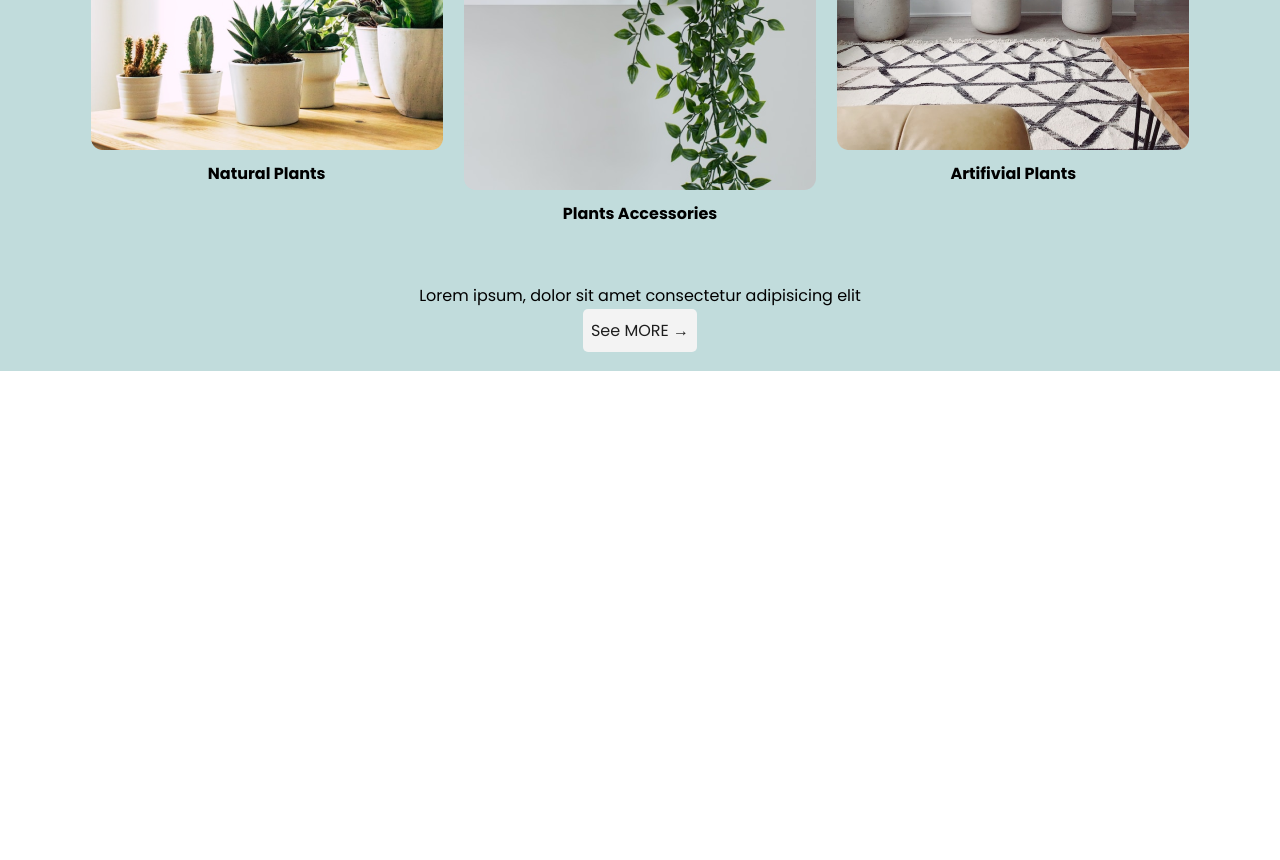
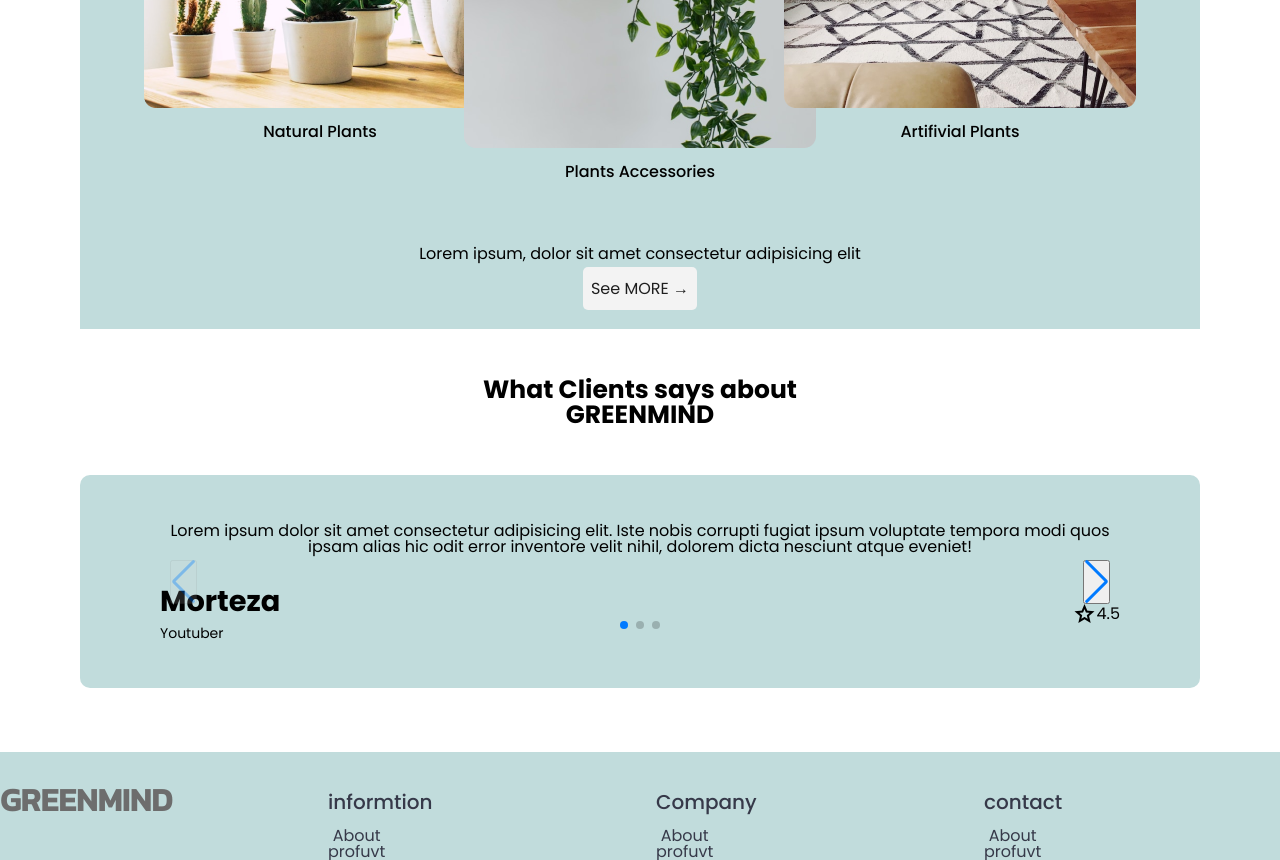
Before and after one commit to M-alaie/Plants-landPage, a website: page index.html in a window 1280 px wide. Shown: the part 1940-2800 px from the top of the page. Before the commit the page ends 2327 px from the top, so only its background shows below. Drawn offline with nearby package versions, Linux system fonts and the light colour scheme.

Commit message:
add swiper js to project

```diff
--- a/style/style.css
+++ b/assets/style/style.css
@@ -32,20 +32,33 @@
 a {
     text-decoration: none;
 }
-h2{
+
+h2 {
     font-size: 1.8rem;
     font-weight: 800;
 
 }
 
-h4{
+h3 {
+    font-size: 25px;
+    font-weight: 700;
+}
+
+h4 {
     font-size: 16px;
-    font-weight: 700;
+    font-weight: 500;
     margin: 1rem 0;
 }
-.text_muted{
+
+.text_muted {
     color: var(--color-dark);
 
+}
+
+.header {
+    margin: 3rem 0;
+
+    text-align: center;
 }
 
 body {
@@ -63,8 +76,9 @@ body {
 
 }
 
-.section {
+section {
     padding: 0 5rem;
+    margin-bottom: 2rem;
 }
 
 /* nav */
@@ -86,86 +100,100 @@ nav .nav_container {
     text-align: center;
     align-items: center;
 }
-.nav_left{
+
+.nav_left {
     display: flex;
     gap: 2rem;
     align-items: center;
     margin-left: 3rem;
 }
-.logo{
+
+.logo {
     font-weight: 700;
-    font-size: 1.25;
+    font-size: 2rem;
     font-family: var(--font-logo);
     color: var(--color-dark-2);
     line-height: 1;
     margin-right: 1.5rem;
 }
-.nav_link{
-    margin:0 6px;
+
+.nav_link {
+    margin: 0 6px;
     color: var(--color-dark-1);
     font-weight: 500;
     cursor: pointer;
 }
-.nav_link:hover{
+
+.nav_link:hover {
     border-bottom: 3px solid green;
 }
-.nav_link.active{
+
+.nav_link.active {
     background-color: var(--color-light);
     padding: 10px 8px;
     border-radius: var(--border-radius-1);
 }
-nav .nav-right{
+
+nav .nav-right {
     display: flex;
     margin: 0 1rem;
 
     justify-content: space-between;
     align-items: center;
 }
-nav .nav-right span{
+
+nav .nav-right span {
     font-size: 2rem;
     margin: 0 0.5rem;
     color: var(--color-dark-1);
 }
+
 /* header */
 
-header{
+header {
     width: 100%;
     height: 465px;
-    background-image:url(../images/bg.png);
+    background-image: url(../../images/bg.png);
     background-position: right;
     background-size: cover;
 
 }
-.header_content{
+
+.header_content {
     width: 100%;
     height: 100%;
     display: grid;
-   grid-template-columns: repeat(auto-fit,minmax(300px,1fr));
+    grid-template-columns: repeat(auto-fit, minmax(300px, 1fr));
     align-items: center;
-   padding:0 2rem;
+    padding: 0 2rem;
 }
-.header_content h1{
+
+.header_content h1 {
     font-size: 52px;
     font-weight: 800;
     line-height: 1.1;
     width: 35%;
 }
-.header_content .header_item{
+
+.header_content .header_item {
     display: flex;
     margin: 2rem 0 3rem 0;
     font-size: 1rem;
     gap: 5rem;
 
 }
-.header_content .header_item .header_items{
+
+.header_content .header_item .header_items {
 
     font-weight: 600;
 }
-.header_content .header_item .header_items p:first-child{
+
+.header_content .header_item .header_items p:first-child {
     font-size: 1.6rem;
     font-weight: 600;
 }
-header .header_content form{
+
+header .header_content form {
     padding: 0.8rem;
     background-color: #f3f3f3;
     width: 18%;
@@ -175,32 +203,37 @@ header .header_content form{
     border-radius: 5px;
 
 }
-header .header_content form input{
+
+header .header_content form input {
     padding: 8px 6px;
     outline: 0;
     border: 0;
     background-color: #f3f3f3;
     font-size: 1rem;
 }
-header .header_content form input:focus{
+
+header .header_content form input:focus {
     color: var(--color-primary);
 }
-header .header_content form span{
+
+header .header_content form span {
     font-size: 2rem;
     color: var(--color-dark-1);
     padding: 3px;
     cursor: pointer;
 
 }
+
 /* selling */
-.selling_coniner{
+.selling_coniner {
     width: 100%;
     display: grid;
-    grid-template-columns: repeat(auto-fit,minmax(160px,1fr ));
+    grid-template-columns: repeat(auto-fit, minmax(160px, 1fr));
     gap: 1rem;
     margin: 7rem 0;
 }
-.selling_coniner div:first-child{
+
+.selling_coniner div:first-child {
     margin-top: 1rem;
     width: 62%;
     display: flex;
@@ -209,12 +242,14 @@ header .header_content form span{
     justify-content: start;
     margin-left: 3rem;
 }
-.selling_coniner div:first-child h1{
+
+.selling_coniner div:first-child h1 {
     font-size: 1.5rem;
     line-height: 1.2;
     font-weight: 800;
 }
-.selling_coniner div:first-child a{
+
+.selling_coniner div:first-child a {
     font-size: 1.2rem;
     color: var(--color-dark-1);
     background-color: var(--color-primary);
@@ -223,46 +258,55 @@ header .header_content form span{
     text-align: center;
     box-shadow: var(--box-shadow);
 }
-.selling_coniner  .selling_items{
+
+.selling_coniner .selling_items {
     gap: 2rem;
-   margin:0 0.8rem;
+    margin: 0 0.8rem;
 }
-.selling_coniner  .selling_items p {
+
+.selling_coniner .selling_items p {
     margin: 1rem 0;
 }
-h6{
+
+h6 {
     margin: 1rem 0;
 }
-.selling_coniner  .selling_items img{
+
+.selling_coniner .selling_items img {
     width: 100%;
 }
 
 /* about */
 
-.about_container{
+.about_container {
     margin-bottom: 5rem;
     width: 100%;
 }
-.about_header{
+
+.about_header {
     text-align: center;
     margin-bottom: 2rem;
 
 }
-.about_header h2{
+
+.about_header h2 {
     font-weight: 700;
     font-size: 30px;
 
 }
- .about_item{
+
+.about_item {
     display: grid;
-    grid-template-columns: repeat(auto-fit,minmax(260px,1fr));
+    grid-template-columns: repeat(auto-fit, minmax(260px, 1fr));
     gap: 1rem;
 
 }
-.about_items{
+
+.about_items {
     margin: 0 1rem;
 }
-.about_item .about_items .about_box_img{
+
+.about_item .about_items .about_box_img {
     width: 90px;
     height: 90px;
     border-radius: 100px;
@@ -275,16 +319,19 @@ h6{
     text-align: center;
 
 }
-.about_item .about_items .about_box_img img{
+
+.about_item .about_items .about_box_img img {
     width: 100%;
-   padding:20px;
+    padding: 20px;
 }
-.about_item .about_items h4{
+
+.about_item .about_items h4 {
     text-align: center;
     font-size: 16px;
     font-weight: 700;
     margin: 1rem 0;
 }
+
 .about_item .about_items {
     text-align: center;
     line-height: 1.2;
@@ -292,28 +339,27 @@ h6{
     white-space: 2px;
 }
 
-section .section_header{
-    margin: 3rem 0;
 
-    text-align: center;
-}
-section .section_header p{
+section .section_header p {
     margin-top: 0.5rem;
     color: var(--color-dark-1);
 }
-section .category_container{
+
+section .category_container {
 
     background-color: var(--color-primary);
 
 }
-section .categories{
+
+section .categories {
     display: grid;
-    grid-template-columns: repeat(auto-fit,minmax(260px,1fr));
+    grid-template-columns: repeat(auto-fit, minmax(260px, 1fr));
     margin: 1rem 5rem;
     position: relative;
     top: -66px;
 }
-section .category{
+
+section .category {
     display: flex;
     justify-content: center;
     align-items: center;
@@ -321,24 +367,27 @@ section .category{
 }
 
 
-section .categories .category_center{
+section .categories .category_center {
     margin-top: 5rem;
 }
-section .categories .category h4{
+
+section .categories .category h4 {
     text-align: center;
 }
-section .category_container .category_text{
+
+section .category_container .category_text {
     text-align: center;
     margin: 1rem auto;
 
     position: relative;
     bottom: 2rem;
 }
-section .category_container .category_text p{
+
+section .category_container .category_text p {
     margin-bottom: 1.2rem;
 }
 
-section .category_container .category_text a{
+section .category_container .category_text a {
     padding: 10px 8px;
     margin-top: 15px;
     text-align: center;
@@ -347,10 +396,88 @@ section .category_container .category_text a{
     border-radius: 5px;
 }
 
+/* reviews */
+.reviews {
+    width: 100%;
+    height: 100%;
+    background-color: var(--color-primary);
+    border-radius: 10px;
+    padding: 3rem 5rem;
 
+}
+
+.review {
+    width: 100%;
+    height: 100%;
+}
+
+.review>p {
+
+    text-align: center;
+}
+
+
+.review_text {
+
+    display: flex;
+    justify-content: space-between;
+    align-items: center;
+    margin-top: 2rem;
+}
+
+.user_identify p {
+    margin-top: 10px;
+    font-size: 14px
+}
+
+.review_text .review_rating {
+    display: flex;
+    align-items: center;
+}
+
+.review_text .review_rating:first-child span {
+    margin-right: 15px;
+    font-size: 1.5rem;
+}
+
+
+
+
+
+/* footer */
+footer{
+    width: 100%;
+    height: 100%;
+    background-color: var(--color-primary);
+    margin-top: 4rem;
+}
+.footer_container{
+    padding: 2rem 0;
+    width: 100%;
+    display: grid;
+    grid-template-columns: repeat(auto-fit, minmax(110px,1fr));
+    gap: 2rem;
+
+}
+.footer_item{
+    display: flex;
+    justify-content: flex-start;
+    text-align: center;
+    align-items: flex-start;
+    flex-direction: column;
+}
+.footer_container .footer_item h4{
+    color: var(--color-dark);
+   margin-top: 8px;
+   font-size: 20px;
+}
+.footer_container .footer_item ul li a{
+    color: var(--color-dark);
+    margin-top: 1rem;
+}
 /* media query */
 @media screen and (max-width:1172px) {
-    .container{
+    .container {
         width: 100%;
     }
 }
--- a/index.html
+++ b/index.html
@@ -4,7 +4,9 @@
     <meta charset="UTF-8" />
     <meta name="viewport" content="width=device-width, initial-scale=1.0" />
     <title>Plants Website Design</title>
-    <link rel="stylesheet" href="./style/style.css" />
+    <link rel="stylesheet" href="./assets/style/style.css" />
+    <link rel="stylesheet" href="node_modules/swiper/swiper-bundle.min.css" />
+
     <link
       rel="stylesheet"
       href="https://fonts.googleapis.com/css2?family=Material+Symbols+Sharp:opsz,wght,FILL,GRAD@20..48,100..700,0..1,-50..200"
@@ -83,7 +85,7 @@
     <!-- start about  -->
     <div class="about_container">
       <div class="container">
-        <div class="about_header">
+        <div class="header">
           <h2>About Us</h2>
           <p>Order now and opereciat beauty of nature</p>
         </div>
@@ -122,7 +124,7 @@
     <!-- start category -->
     <section>
       <div>
-        <div class="section_header">
+        <div class="header">
           <h2>Categories</h2>
           <p>Find whats your looking for?</p>
         </div>
@@ -151,5 +153,155 @@
         </div>
       </div>
     </section>
+    <!-- Swipper -->
+
+    <section>
+      <div>
+        <div class="header">
+          <h3>
+            What Clients says about<br />
+            GREENMIND
+          </h3>
+        </div>
+        <div class="reviews">
+          <div class="swiper my_swiper">
+            <div class="swiper-wrapper">
+              <div class="swiper-slide">
+                <div class="review">
+                  <p>
+                    Lorem ipsum dolor sit amet consectetur adipisicing elit.
+                    Iste nobis corrupti fugiat ipsum voluptate tempora modi quos
+                    ipsam alias hic odit error inventore velit nihil, dolorem
+                    dicta nesciunt atque eveniet!
+                  </p>
+                  <div class="review_text">
+                    <div class="user_identify">
+                      <h2>Morteza</h2>
+                      <p>Youtuber</p>
+                    </div>
+                    <div class="review_rating">
+                      <span class="material-symbols-sharp"> star </span>
+                      <span>4.5</span>
+                    </div>
+                  </div>
+                </div>
+              </div>
+
+              <div class="swiper-slide">
+                <div class="review">
+                  <p>
+                    Lorem ipsum dolor sit amet consectetur adipisicing elit.
+                    Iste nobis corrupti fugiat ipsum voluptate tempora modi quos
+                    ipsam alias hic odit error inventore velit nihil, dolorem
+                    dicta nesciunt atque eveniet!
+                  </p>
+                  <div class="review_text">
+                    <div class="user_identify">
+                      <h2>Morteza</h2>
+                      <p>Youtuber</p>
+                    </div>
+                    <div class="review_rating">
+                      <span class="material-symbols-sharp"> star </span>
+                      <span>4.5</span>
+                    </div>
+                  </div>
+                </div>
+              </div>
+
+              <div class="swiper-slide">
+                <div class="review">
+                  <p>
+                    Lorem ipsum dolor sit amet consectetur adipisicing elit.
+                    Iste nobis corrupti fugiat ipsum voluptate tempora modi quos
+                    ipsam alias hic odit error inventore velit nihil, dolorem
+                    dicta nesciunt atque eveniet!
+                  </p>
+                  <div class="review_text">
+                    <div class="user_identify">
+                      <h2>Morteza</h2>
+                      <p>Youtuber</p>
+                    </div>
+                    <div class="review_rating">
+                      <span class="material-symbols-sharp"> star </span>
+                      <span>4.5</span>
+                    </div>
+                  </div>
+                </div>
+              </div>
+            </div>
+            <div class="swiper-pagination"></div>
+            <button class="swiper-button-next">
+
+            </button>
+            <button class="swiper-button-prev">
+
+            </button>
+          </div>
+        </div>
+      </div>
+    </section>
+
+    <footer>
+      <div class="container footer_container">
+        <div class="footer_item">
+          <h2 class="logo">GREENMIND</h2>
+
+        </div>
+        <div class="footer_item">
+          <h4>informtion</h4>
+          <ul>
+            <li>
+              <a href="#">About</a>
+            </li>
+            <li><a href="#">profuvt</a></li>
+            <li><a href="#">Blog</a></li>
+          </ul>
+        </div>
+        <div class="footer_item">
+          <h4>Company</h4>
+          <ul>
+            <li>
+              <a href="#">About</a>
+            </li>
+            <li><a href="#">profuvt</a></li>
+            <li><a href="#">Blog</a></li>
+          </ul>
+        </div>
+        <div class="footer_item">
+          <h4>contact</h4>
+          <ul>
+            <li>
+              <a href="#">About</a>
+            </li>
+            <li><a href="#">profuvt</a></li>
+            <li><a href="#">Blog</a></li>
+          </ul>
+        </div>
+
+      </div>
+    </footer>
+
+    <script src="node_modules/swiper/swiper-bundle.min.js"></script>
+    <script >
+
+const swiper = new Swiper('.my_swiper', {
+  // Optional parameters
+
+
+  // If we need pagination
+  pagination: {
+    el: '.swiper-pagination',
+  },
+
+  // Navigation arrows
+  navigation: {
+    nextEl: '.swiper-button-next',
+    prevEl: '.swiper-button-prev',
+  },
+
+
+});
+    </script>
+
   </body>
 </html>
--- /dev/null
+++ b/package.json
@@ -0,0 +1,5 @@
+{
+  "dependencies": {
+    "swiper": "^11.0.6"
+  }
+}
```
Also changed, not shown: assets/js/script.js (added), assets/style/reset.css (renamed from style/reset.css), 1 other file. Lines whose indentation alone changed are shown as unchanged.
